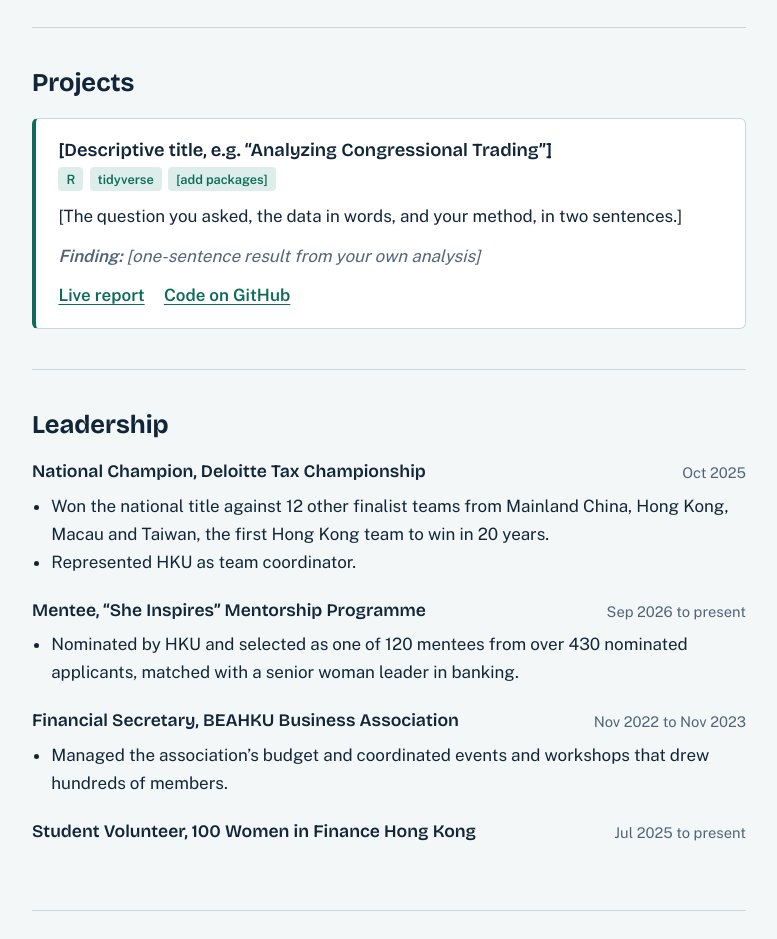
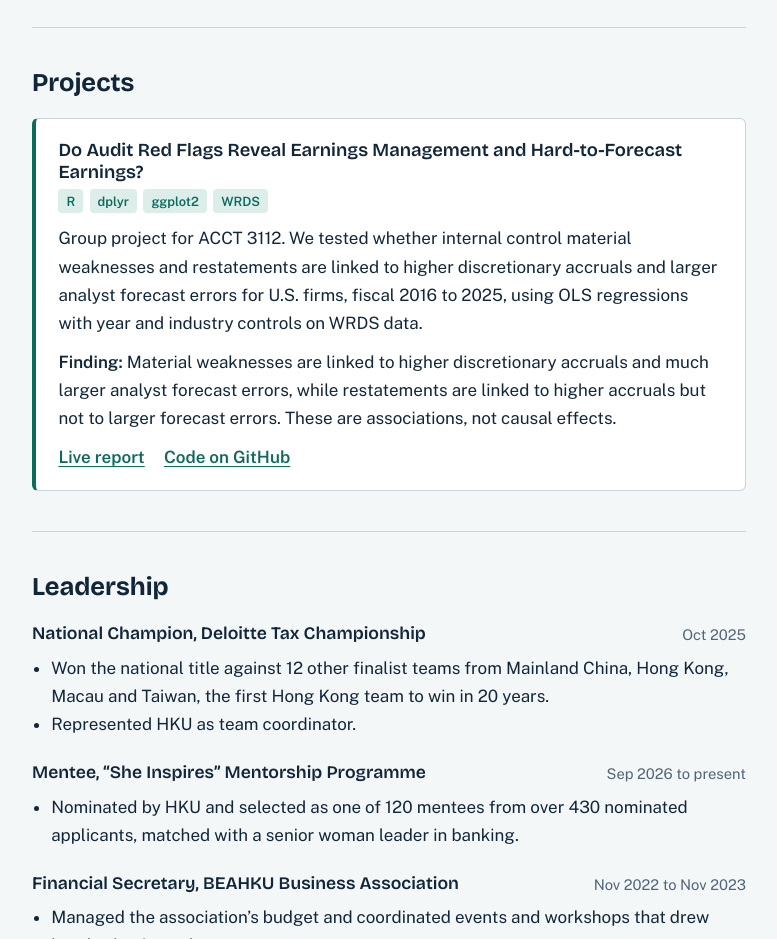
Before and after one commit to AvaTongky/AvaTongky.github.io, a plain HTML site: page index.html in a window 1280 px wide. Shown: the part 1840-2779 px from the top of the page, without its empty margins (394-1171 px from the left). Drawn offline with nearby package versions, Linux system fonts and the light colour scheme.

Commit message:
Add files via upload

```diff
--- a/index.html
+++ b/index.html
@@ -166,13 +166,13 @@ aside ul{width:100%;display:flex;flex-wrap:wrap;gap:.2rem 1rem;margin-top:.3rem}
     <section id="projects">
       <h3 class="sec">Projects</h3>
       <article class="card">
-        <h4>[Descriptive title, e.g. “Analyzing Congressional Trading”]</h4>
-        <div class="tags"><span>R</span><span>tidyverse</span><span>[add packages]</span></div>
-        <p>[The question you asked, the data in words, and your method, in two sentences.]</p>
-        <p class="todo"><strong>Finding:</strong> [one-sentence result from your own analysis]</p>
+        <h4>Do Audit Red Flags Reveal Earnings Management and Hard-to-Forecast Earnings?</h4>
+        <div class="tags"><span>R</span><span>dplyr</span><span>ggplot2</span><span>WRDS</span></div>
+        <p>Group project for ACCT 3112. We tested whether internal control material weaknesses and restatements are linked to higher discretionary accruals and larger analyst forecast errors for U.S. firms, fiscal 2016 to 2025, using OLS regressions with year and industry controls on WRDS data.</p>
+        <p><strong>Finding:</strong> Material weaknesses are linked to higher discretionary accruals and much larger analyst forecast errors, while restatements are linked to higher accruals but not to larger forecast errors. These are associations, not causal effects.</p>
         <div class="links">
-          <a href="https://avatongky.github.io/YOUR-PROJECT-REPO/">Live report</a>
-          <a href="https://github.com/AvaTongky/YOUR-PROJECT-REPO">Code on GitHub</a>
+          <a href="https://avatongky.github.io/internal-control-earnings-analysts/">Live report</a>
+          <a href="https://github.com/AvaTongky/internal-control-earnings-analysts">Code on GitHub</a>
         </div>
       </article>
     </section>
```
